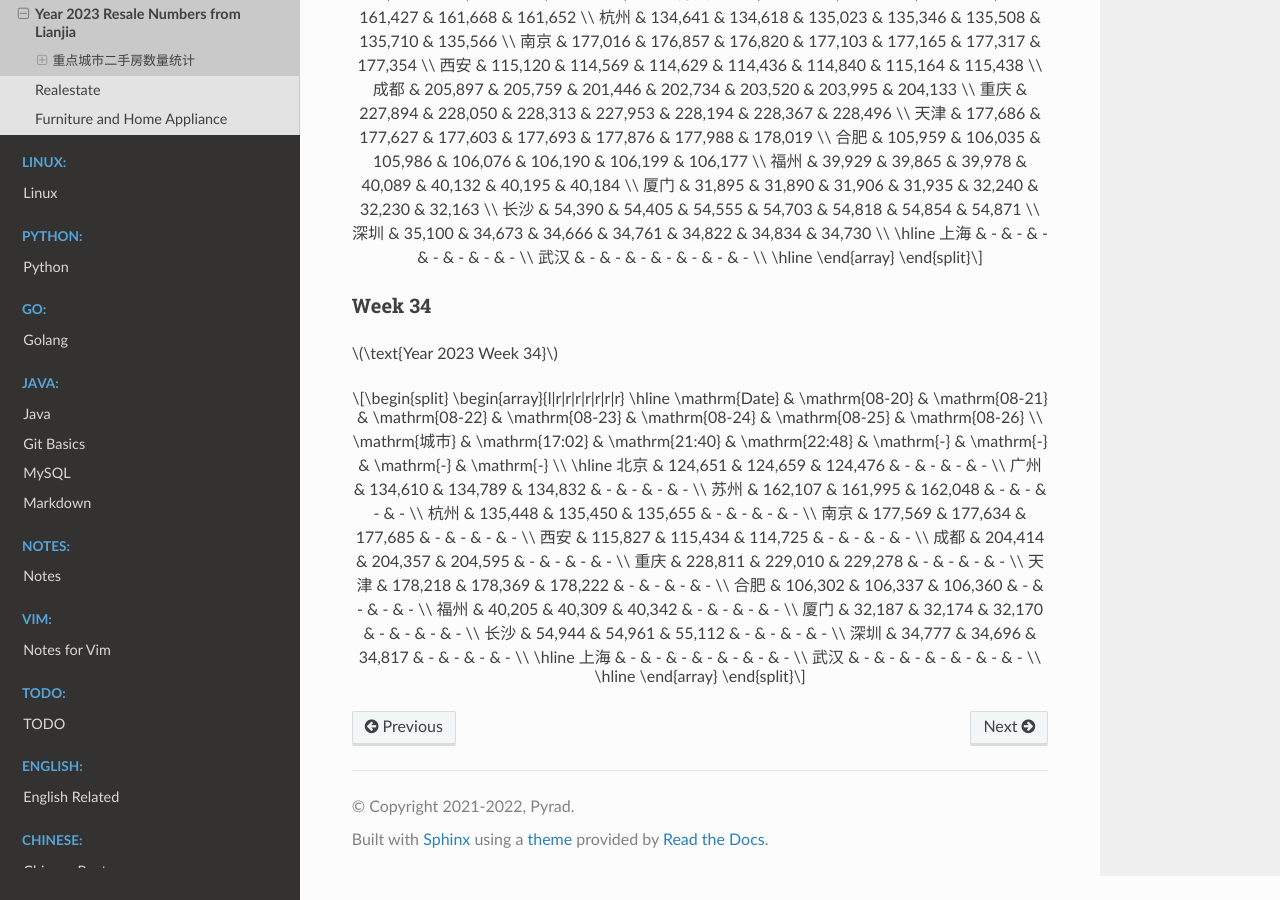
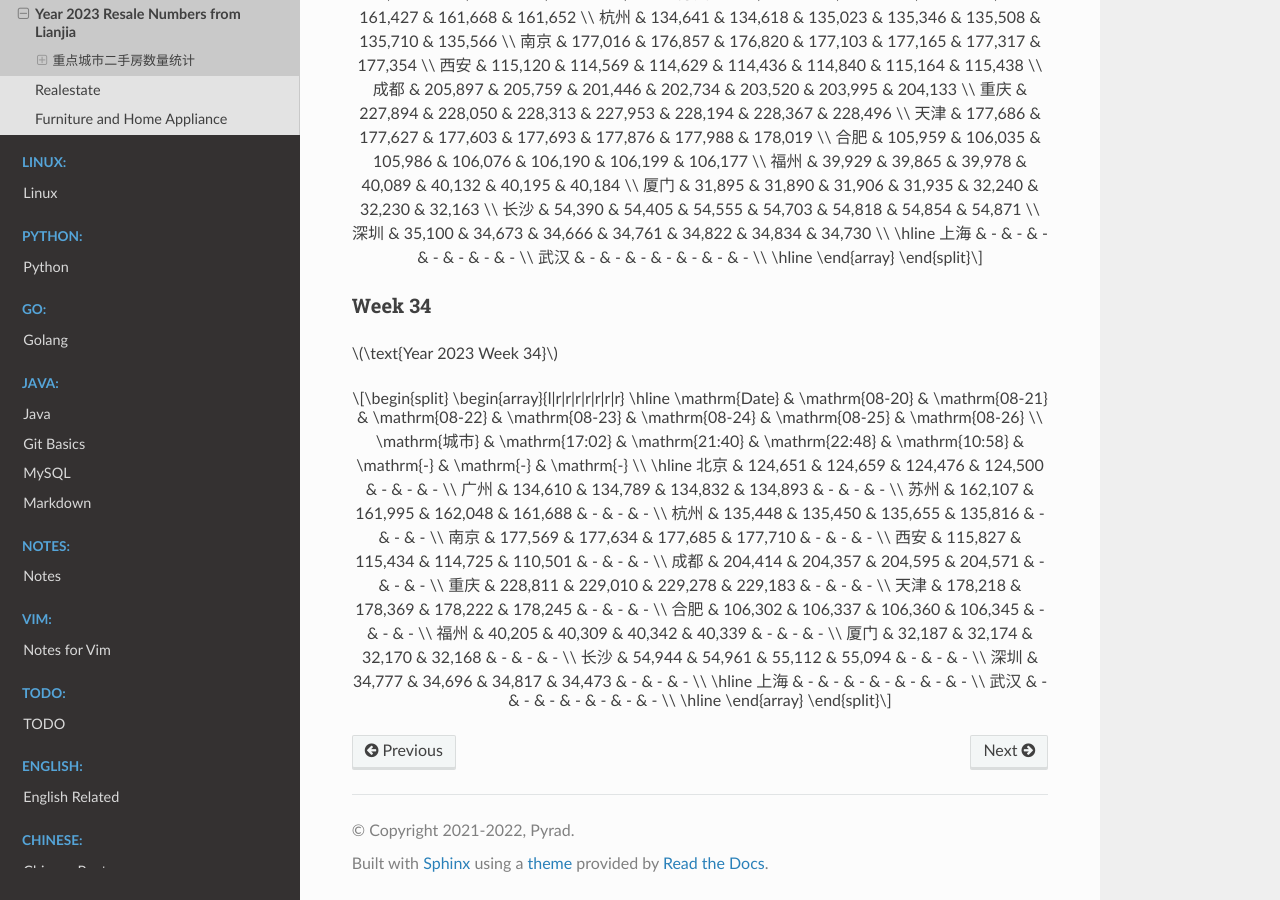
Before and after one commit to Pyrad/pyradnotes, a Sphinx documentation site: the page built from source/RealEstate/resalenumbers2023.md, in a window 1280 px wide and 900 px high, scrolled down 11950 px. Built offline with Sphinx 7.4.7 and the Read the Docs theme 2.0.0, drawn with Linux system fonts in a browser that asks for light colours; pages that are not in the unit, such as notebooks, are missing from menus; a script that is not in the unit is left out.

Commit message:
Realestate Update resale numbers 2023-08-23 10:58

```diff
--- a/source/RealEstate/resalenumbers2023.md
+++ b/source/RealEstate/resalenumbers2023.md
@@ -802,22 +802,22 @@
 \begin{array}{l|r|r|r|r|r|r|r}
 \hline
 \mathrm{Date} & \mathrm{08-20} & \mathrm{08-21} & \mathrm{08-22} & \mathrm{08-23} & \mathrm{08-24} & \mathrm{08-25} & \mathrm{08-26} \\
-\mathrm{城市} & \mathrm{17:02} & \mathrm{21:40} & \mathrm{22:48} & \mathrm{-} & \mathrm{-} & \mathrm{-} & \mathrm{-} \\
+\mathrm{城市} & \mathrm{17:02} & \mathrm{21:40} & \mathrm{22:48} & \mathrm{10:58} & \mathrm{-} & \mathrm{-} & \mathrm{-} \\
 \hline
-北京 & 124,651 & 124,659 & 124,476 & - & - & - & - \\
-广州 & 134,610 & 134,789 & 134,832 & - & - & - & - \\
-苏州 & 162,107 & 161,995 & 162,048 & - & - & - & - \\
-杭州 & 135,448 & 135,450 & 135,655 & - & - & - & - \\
-南京 & 177,569 & 177,634 & 177,685 & - & - & - & - \\
-西安 & 115,827 & 115,434 & 114,725 & - & - & - & - \\
-成都 & 204,414 & 204,357 & 204,595 & - & - & - & - \\
-重庆 & 228,811 & 229,010 & 229,278 & - & - & - & - \\
-天津 & 178,218 & 178,369 & 178,222 & - & - & - & - \\
-合肥 & 106,302 & 106,337 & 106,360 & - & - & - & - \\
-福州 & 40,205 & 40,309 & 40,342 & - & - & - & - \\
-厦门 & 32,187 & 32,174 & 32,170 & - & - & - & - \\
-长沙 & 54,944 & 54,961 & 55,112 & - & - & - & - \\
-深圳 & 34,777 & 34,696 & 34,817 & - & - & - & - \\
+北京 & 124,651 & 124,659 & 124,476 & 124,500 & - & - & - \\
+广州 & 134,610 & 134,789 & 134,832 & 134,893 & - & - & - \\
+苏州 & 162,107 & 161,995 & 162,048 & 161,688 & - & - & - \\
+杭州 & 135,448 & 135,450 & 135,655 & 135,816 & - & - & - \\
+南京 & 177,569 & 177,634 & 177,685 & 177,710 & - & - & - \\
+西安 & 115,827 & 115,434 & 114,725 & 110,501 & - & - & - \\
+成都 & 204,414 & 204,357 & 204,595 & 204,571 & - & - & - \\
+重庆 & 228,811 & 229,010 & 229,278 & 229,183 & - & - & - \\
+天津 & 178,218 & 178,369 & 178,222 & 178,245 & - & - & - \\
+合肥 & 106,302 & 106,337 & 106,360 & 106,345 & - & - & - \\
+福州 & 40,205 & 40,309 & 40,342 & 40,339 & - & - & - \\
+厦门 & 32,187 & 32,174 & 32,170 & 32,168 & - & - & - \\
+长沙 & 54,944 & 54,961 & 55,112 & 55,094 & - & - & - \\
+深圳 & 34,777 & 34,696 & 34,817 & 34,473 & - & - & - \\
 \hline
 上海 & - & - & - & - & - & - & - \\
 武汉 & - & - & - & - & - & - & - \\
```
Also changed, not shown: 1 other file.
